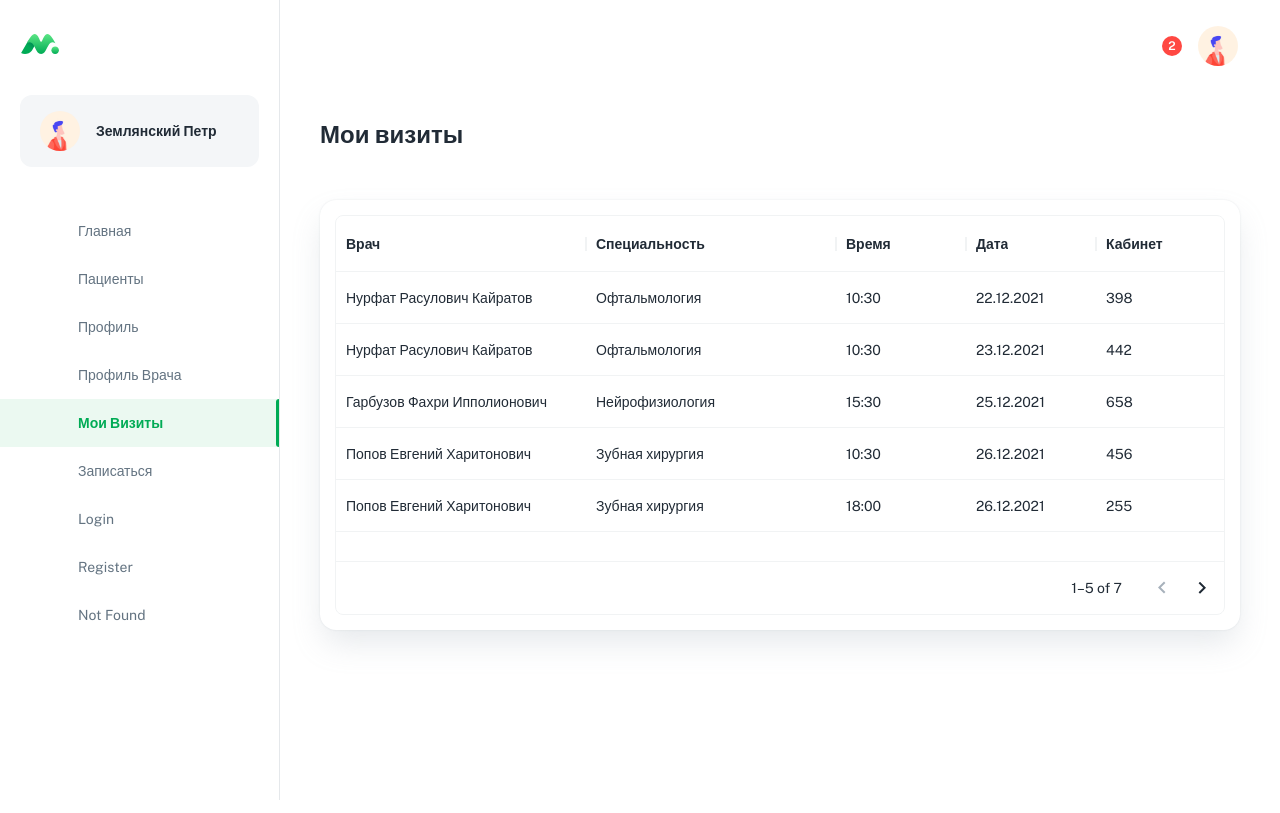
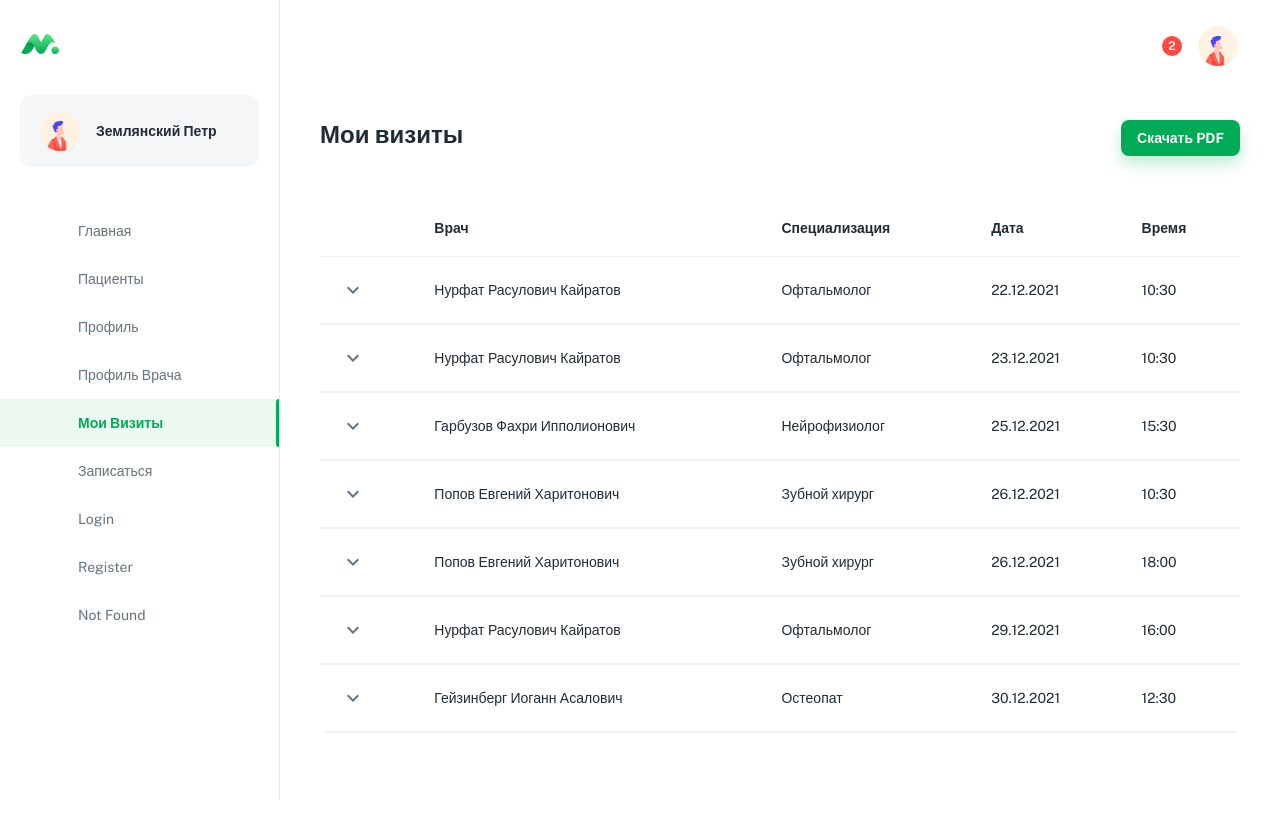
Before and after one commit to alex-grandson/medbook, a React (Create React App) app: page /dashboard/appointments in a window 1280 px wide. Built offline with nearby package versions, Linux system fonts and the light colour scheme; a web font is replaced by a local one.

Commit message:
таблица моих записей

```diff
--- /dev/null
+++ b/src/AppointmentsTable.js
@@ -0,0 +1,110 @@
+import * as React from 'react';
+import PropTypes from 'prop-types';
+import Box from '@mui/material/Box';
+import Collapse from '@mui/material/Collapse';
+import IconButton from '@mui/material/IconButton';
+import Table from '@mui/material/Table';
+import TableBody from '@mui/material/TableBody';
+import TableCell from '@mui/material/TableCell';
+import TableContainer from '@mui/material/TableContainer';
+import TableHead from '@mui/material/TableHead';
+import TableRow from '@mui/material/TableRow';
+import Typography from '@mui/material/Typography';
+import Paper from '@mui/material/Paper';
+import KeyboardArrowDownIcon from '@mui/icons-material/KeyboardArrowDown';
+import KeyboardArrowUpIcon from '@mui/icons-material/KeyboardArrowUp';
+import { useState } from 'react';
+import { Button } from '@mui/material';
+import { APPOINTMENTS } from './_mocks_/appointments';
+
+function Row(props) {
+  const { row } = props;
+  const [open, setOpen] = useState(false);
+
+  return (
+    <>
+      <TableRow sx={{ '& > *': { borderBottom: 'unset' } }}>
+        <TableCell>
+          <IconButton aria-label="expand row" size="small" onClick={() => setOpen(!open)}>
+            {open ? <KeyboardArrowUpIcon /> : <KeyboardArrowDownIcon />}
+          </IconButton>
+        </TableCell>
+        <TableCell component="th" scope="row">
+          {row.doctorName}
+        </TableCell>
+        <TableCell align="left">{row.doctorSpec}</TableCell>
+        <TableCell align="left">{row.meetDate}</TableCell>
+        <TableCell align="left">{row.meetTime}</TableCell>
+      </TableRow>
+      <TableRow>
+        <TableCell style={{ paddingBottom: 0, paddingTop: 0 }} colSpan={6}>
+          <Collapse in={open} timeout="auto" unmountOnExit>
+            <Box sx={{ marginLeft: 5, background: '#FFF' }}>
+              <Typography variant="h5" gutterBottom component="div">
+                Визит №{row.id}
+              </Typography>
+              <Typography variant="h6" gutterBottom component="div">
+                Протокол приема врача ({row.doctorSpec})
+              </Typography>
+              <Typography style={{ marginBottom: '20px' }} variant="p" gutterBottom component="div">
+                <b>Прием:</b> {row.meetDate}
+              </Typography>
+              <Typography style={{ marginBottom: '20px' }} variant="p" gutterBottom component="div">
+                <b>Жалобы:</b> {row.complaints}
+              </Typography>
+              <Typography style={{ marginBottom: '20px' }} variant="p" gutterBottom component="div">
+                <b>Объективно:</b> {row.objectively}
+              </Typography>
+              <Typography style={{ marginBottom: '20px' }} variant="p" gutterBottom component="div">
+                <b>Температура:</b> {row.temp}
+              </Typography>
+              <Typography style={{ marginBottom: '20px' }} variant="p" gutterBottom component="div">
+                <b>А. Д.:</b> {row.blood_pressure}
+              </Typography>
+              <Typography style={{ marginBottom: '20px' }} variant="p" gutterBottom component="div">
+                <b>Пульс:</b> {row.pulse}
+              </Typography>
+              <Typography style={{ marginBottom: '20px' }} variant="p" gutterBottom component="div">
+                <b>Примечание:</b> {row.application}
+              </Typography>
+              <Typography style={{ marginBottom: '20px' }} variant="p" gutterBottom component="div">
+                <b>Диагноз:</b> {row.diagnosis}
+              </Typography>
+              <Typography style={{ marginBottom: '20px' }} variant="p" gutterBottom component="div">
+                <b>Рекомендации:</b> {row.receipt}
+              </Typography>
+
+              <Button style={{ marginBottom: 20 }} variant="contained">
+                Скачать PDF
+              </Button>
+            </Box>
+          </Collapse>
+        </TableCell>
+      </TableRow>
+    </>
+  );
+}
+
+export default function AppointmentsTable() {
+  const [rows, setRows] = useState(APPOINTMENTS);
+  return (
+    <TableContainer component={Paper}>
+      <Table aria-label="collapsible table">
+        <TableHead>
+          <TableRow>
+            <TableCell />
+            <TableCell>Врач</TableCell>
+            <TableCell align="left">Специализация</TableCell>
+            <TableCell align="left">Дата</TableCell>
+            <TableCell align="left">Время</TableCell>
+          </TableRow>
+        </TableHead>
+        <TableBody>
+          {rows.map((row) => (
+            <Row key={row.id} row={row} />
+          ))}
+        </TableBody>
+      </Table>
+    </TableContainer>
+  );
+}
--- a/src/_mocks_/appointments.js
+++ b/src/_mocks_/appointments.js
@@ -5,8 +5,17 @@ export const APPOINTMENTS = [
     meetDate: '22.12.2021',
     doctorLogin: 'best_doc@bk.ru',
     doctorName: 'Нурфат Расулович Кайратов',
-    doctorSpec: 'Офтальмология',
-    doctorRoom: 398
+    doctorSpec: 'Офтальмолог',
+    doctorRoom: 398,
+    complaints: '',
+    objectively: 'Состояние удовлетворительное',
+    temp: '36.6',
+    pulse: '68’',
+    blood_pressure: '110/70 мм рт.ст.',
+    diagnosis: 'ОРВИ',
+    application:
+      'Кожные покровы и видимые слизистые без изменений, носовое дыхание свободное. Язык влажный, чистый. В легких везикулярное дыхание, хрипоты нет. Тоны сердца ритмичные, живой без болезненный',
+    receipt: 'полоскание, мытье.'
   },
   {
     id: 2,
@@ -14,8 +23,12 @@ export const APPOINTMENTS = [
     meetDate: '23.12.2021',
     doctorLogin: 'best_doc@bk.ru',
     doctorName: 'Нурфат Расулович Кайратов',
-    doctorSpec: 'Офтальмология',
-    doctorRoom: 442
+    doctorSpec: 'Офтальмолог',
+    doctorRoom: 442,
+    complaints: '',
+    objectively: 'Состояние удовлетворительное',
+    temp: '36.7',
+    receipt: 'Ну тут у нас значит среднее бобо. Надо лечить'
   },
   {
     id: 3,
@@ -23,8 +36,9 @@ export const APPOINTMENTS = [
     meetDate: '25.12.2021',
     doctorLogin: 'vvvertex@ya.ru',
     doctorName: 'Гарбузов Фахри Ипполионович',
-    doctorSpec: 'Нейрофизиология',
-    doctorRoom: 658
+    doctorSpec: 'Нейрофизиолог',
+    doctorRoom: 658,
+    receipt: 'Ну тут у нас значит среднее бобо. Надо лечить'
   },
   {
     id: 4,
@@ -32,8 +46,9 @@ export const APPOINTMENTS = [
     meetDate: '26.12.2021',
     doctorLogin: 'best_doc@bk.ru',
     doctorName: 'Попов Евгений Харитонович',
-    doctorSpec: 'Зубная хирургия',
-    doctorRoom: 456
+    doctorSpec: 'Зубной хирург',
+    doctorRoom: 456,
+    receipt: 'Ну тут у нас значит среднее бобо. Надо лечить'
   },
   {
     id: 5,
@@ -41,8 +56,11 @@ export const APPOINTMENTS = [
     meetDate: '26.12.2021',
     doctorLogin: 'best_doc@bk.ru',
     doctorName: 'Попов Евгений Харитонович',
-    doctorSpec: 'Зубная хирургия',
-    doctorRoom: 255
+    doctorSpec: 'Зубной хирург',
+    doctorRoom: 255,
+    info: {
+      receipt: 'Ну тут у нас значит среднее бобо. Надо лечить'
+    }
   },
   {
     id: 6,
@@ -50,8 +68,11 @@ export const APPOINTMENTS = [
     meetDate: '29.12.2021',
     doctorLogin: 'best_doc@bk.ru',
     doctorName: 'Нурфат Расулович Кайратов',
-    doctorSpec: 'Офтальмология',
-    doctorRoom: 134
+    doctorSpec: 'Офтальмолог',
+    doctorRoom: 134,
+    info: {
+      receipt: 'Ну тут у нас значит среднее бобо. Надо лечить'
+    }
   },
   {
     id: 7,
@@ -59,7 +80,8 @@ export const APPOINTMENTS = [
     meetDate: '30.12.2021',
     doctorLogin: 'best_doc@bk.ru',
     doctorName: 'Гейзинберг Иоганн Асалович',
-    doctorSpec: 'Остиопатия',
-    doctorRoom: 357
+    doctorSpec: 'Остеопат',
+    doctorRoom: 357,
+    receipt: 'Ну тут у нас значит среднее бобо. Надо лечить'
   }
 ];
--- a/src/pages/Appointments.js
+++ b/src/pages/Appointments.js
@@ -1,20 +1,97 @@
 import React, { useState } from 'react';
-import { Typography, Container, Stack, Button, Card } from '@mui/material';
-import { DataGrid } from '@mui/x-data-grid';
+import { Typography, Container, Stack, Button } from '@mui/material';
+import KeyboardArrowDownIcon from '@mui/icons-material/KeyboardArrowDown';
+import KeyboardArrowUpIcon from '@mui/icons-material/KeyboardArrowUp';
+import Box from '@mui/material/Box';
+import Collapse from '@mui/material/Collapse';
+import IconButton from '@mui/material/IconButton';
+import Table from '@mui/material/Table';
+import TableBody from '@mui/material/TableBody';
+import TableCell from '@mui/material/TableCell';
+import TableHead from '@mui/material/TableHead';
+import TableRow from '@mui/material/TableRow';
+import PropTypes from 'prop-types';
 import Page from '../components/Page';
+import AppointmentsTable from '../AppointmentsTable';
 
-import { APPOINTMENTS } from '../_mocks_/appointments';
+Row.propTypes = {
+  row: PropTypes.shape({
+    calories: PropTypes.number.isRequired,
+    carbs: PropTypes.number.isRequired,
+    fat: PropTypes.number.isRequired,
+    history: PropTypes.arrayOf(
+      PropTypes.shape({
+        amount: PropTypes.number.isRequired,
+        customerId: PropTypes.string.isRequired,
+        date: PropTypes.string.isRequired
+      })
+    ).isRequired,
+    name: PropTypes.string.isRequired,
+    price: PropTypes.number.isRequired,
+    protein: PropTypes.number.isRequired
+  }).isRequired
+};
+
+function Row(props) {
+  const { row } = props;
+  const [open, setOpen] = React.useState(false);
+
+  return (
+    <>
+      <TableRow sx={{ '& > *': { borderBottom: 'unset' } }}>
+        <TableCell>
+          <IconButton aria-label="expand row" size="small" onClick={() => setOpen(!open)}>
+            {open ? <KeyboardArrowUpIcon /> : <KeyboardArrowDownIcon />}
+          </IconButton>
+        </TableCell>
+        <TableCell component="th" scope="row">
+          {row.name}
+        </TableCell>
+        <TableCell align="right">{row.calories}</TableCell>
+        <TableCell align="right">{row.fat}</TableCell>
+        <TableCell align="right">{row.carbs}</TableCell>
+        <TableCell align="right">{row.protein}</TableCell>
+      </TableRow>
+      <TableRow>
+        <TableCell style={{ paddingBottom: 0, paddingTop: 0 }} colSpan={6}>
+          <Collapse in={open} timeout="auto" unmountOnExit>
+            <Box sx={{ margin: 1 }}>
+              <Typography variant="h6" gutterBottom component="div">
+                History
+              </Typography>
+              <Table size="small" aria-label="purchases">
+                <TableHead>
+                  <TableRow>
+                    <TableCell>Date</TableCell>
+                    <TableCell>Customer</TableCell>
+                    <TableCell align="right">Amount</TableCell>
+                    <TableCell align="right">Total price ($)</TableCell>
+                  </TableRow>
+                </TableHead>
+                <TableBody>
+                  {row.history.map((historyRow) => (
+                    <TableRow key={historyRow.date}>
+                      <TableCell component="th" scope="row">
+                        {historyRow.date}
+                      </TableCell>
+                      <TableCell>{historyRow.customerId}</TableCell>
+                      <TableCell align="right">{historyRow.amount}</TableCell>
+                      <TableCell align="right">
+                        {Math.round(historyRow.amount * row.price * 100) / 100}
+                      </TableCell>
+                    </TableRow>
+                  ))}
+                </TableBody>
+              </Table>
+            </Box>
+          </Collapse>
+        </TableCell>
+      </TableRow>
+    </>
+  );
+}
 
 export default function Appointments() {
-  const [appointment, setAppointment] = useState(APPOINTMENTS);
-  const columns = [
-    { field: 'doctorName', headerName: 'Врач', width: 250 },
-    { field: 'doctorSpec', headerName: 'Специальность', width: 250 },
-    { field: 'meetTime', headerName: 'Время', width: 130 },
-    { field: 'meetDate', headerName: 'Дата', width: 130 },
-    { field: 'doctorRoom', headerName: 'Кабинет', width: 130 }
-  ];
-
   return (
     <Page title="Посещения | Medbook">
       <Container>
@@ -22,12 +99,9 @@ export default function Appointments() {
           <Typography variant="h4" gutterBottom>
             Мои визиты
           </Typography>
+          <Button variant="contained">Скачать PDF</Button>
         </Stack>
-        <Card style={{ padding: 15 }}>
-          <div style={{ height: 400, width: '100%' }}>
-            <DataGrid rows={appointment} columns={columns} pageSize={5} rowsPerPageOptions={[5]} />
-          </div>
-        </Card>
+        <AppointmentsTable />
       </Container>
     </Page>
   );
```
